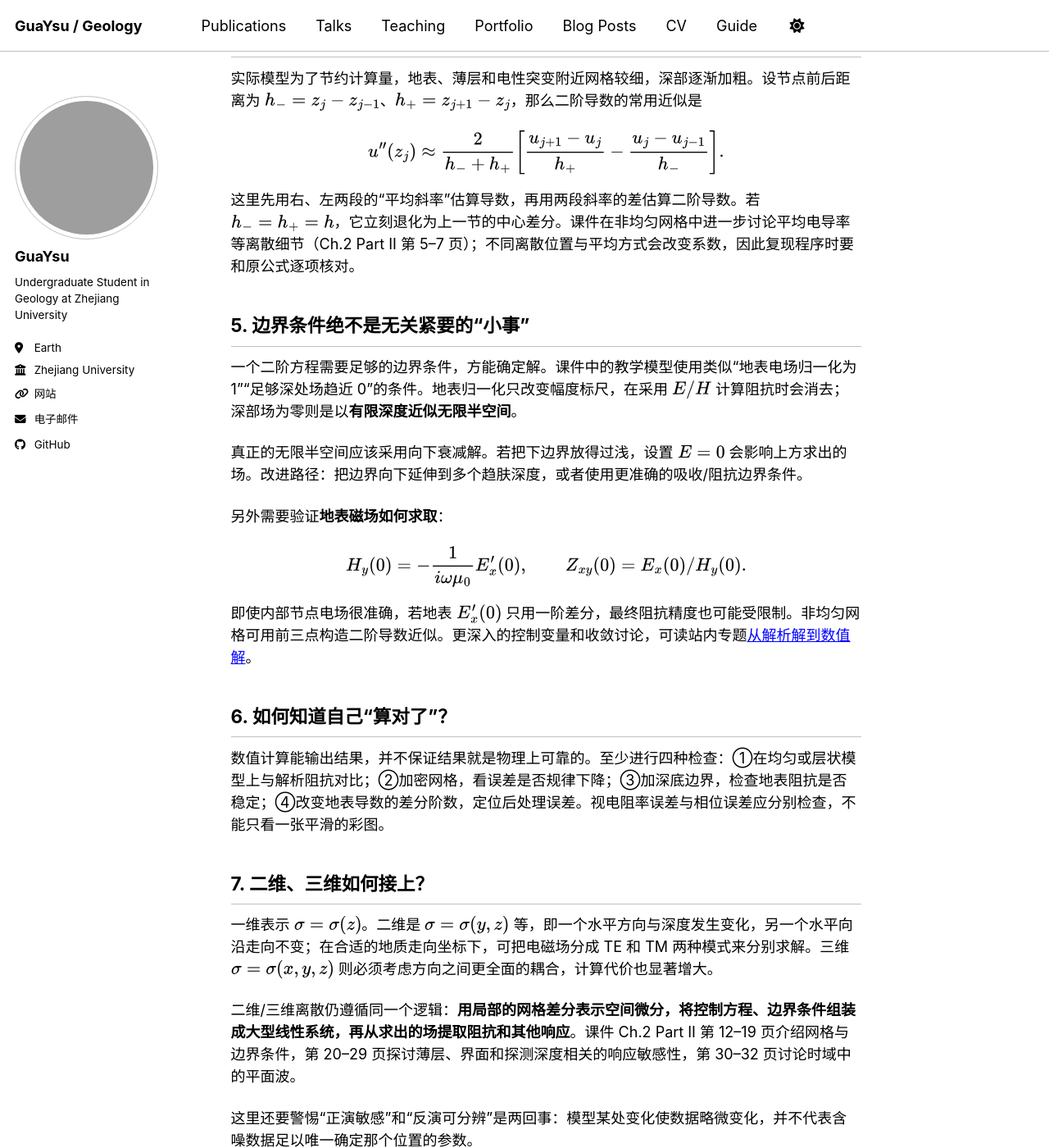
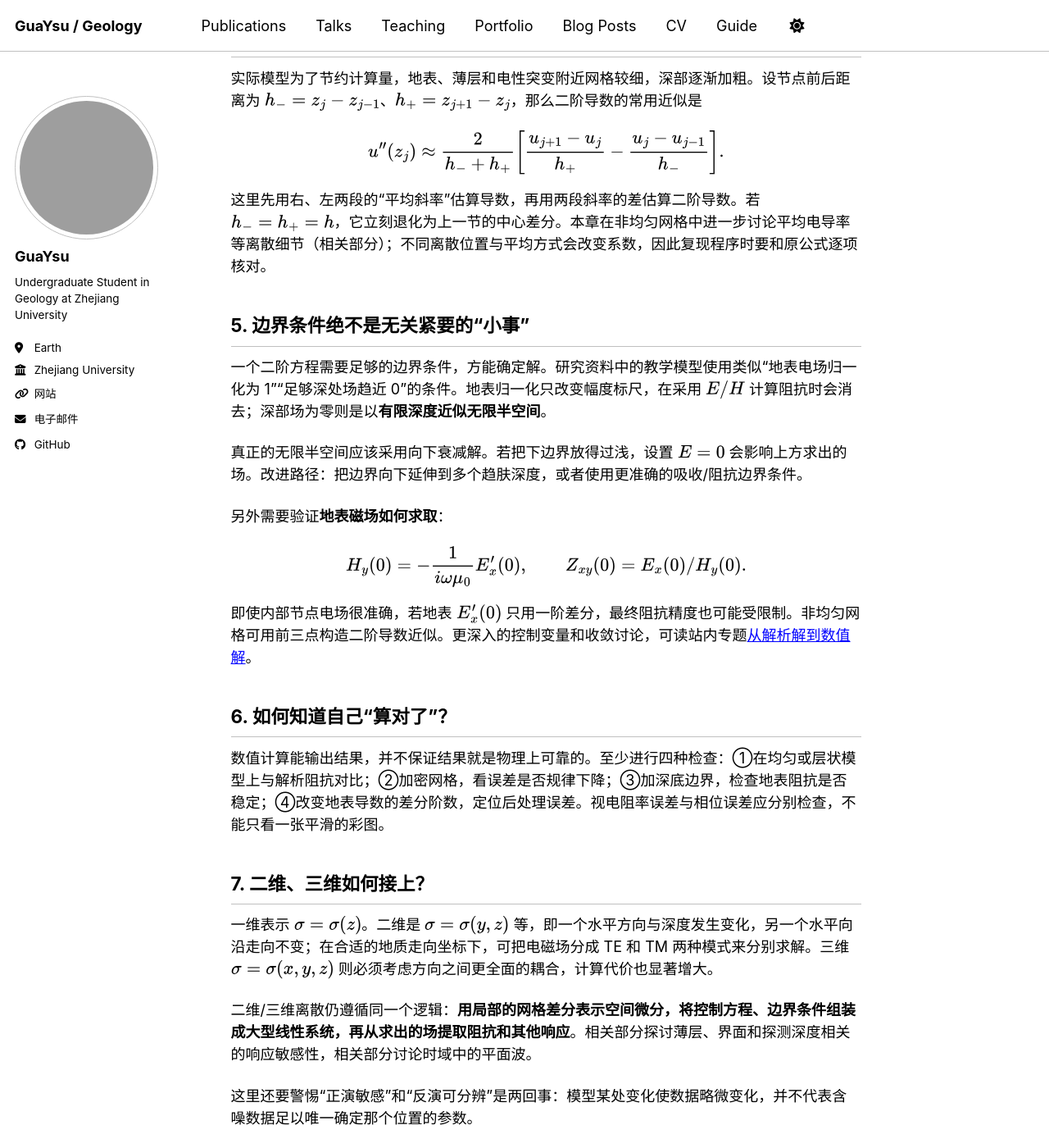
Before and after one commit to GuaYsu/guaysu.github.io, a Jekyll site: the page built from _posts/2026-10-21-mt-course-03-finite-difference.md, in a window 1280 px wide and 1400 px high, scrolled down 2387 px. Shown: the whole window at 82% size. Built offline with Jekyll 4.4.1, drawn with Linux system fonts in a browser that asks for light colours; a script bundle is joined from its source files by our own code; library files that are not in the unit come from our copies; some of the changed text lies outside the part shown; grey boxes are pictures that could not be loaded.

Commit message:
docs(mt): make 03-finite-difference independent of lecture slides

```diff
--- a/_posts/2026-10-21-mt-course-03-finite-difference.md
+++ b/_posts/2026-10-21-mt-course-03-finite-difference.md
@@ -98,11 +98,11 @@ u''(z_j)\approx\frac{2}{h_-+h_+}
 \left[\frac{u_{j+1}-u_j}{h_+}-\frac{u_j-u_{j-1}}{h_-}\right].
 $$
 
-这里先用右、左两段的“平均斜率”估算导数，再用两段斜率的差估算二阶导数。若 $h_-=h_+=h$，它立刻退化为上一节的中心差分。课件在非均匀网格中进一步讨论平均电导率等离散细节（Ch.2 Part II 第 5–7 页）；不同离散位置与平均方式会改变系数，因此复现程序时要和原公式逐项核对。
+这里先用右、左两段的“平均斜率”估算导数，再用两段斜率的差估算二阶导数。若 $h_-=h_+=h$，它立刻退化为上一节的中心差分。本章在非均匀网格中进一步讨论平均电导率等离散细节（相关部分）；不同离散位置与平均方式会改变系数，因此复现程序时要和原公式逐项核对。
 
 ## 5. 边界条件绝不是无关紧要的“小事”
 
-一个二阶方程需要足够的边界条件，方能确定解。课件中的教学模型使用类似“地表电场归一化为 1”“足够深处场趋近 0”的条件。地表归一化只改变幅度标尺，在采用 $E/H$ 计算阻抗时会消去；深部场为零则是以**有限深度近似无限半空间**。
+一个二阶方程需要足够的边界条件，方能确定解。研究资料中的教学模型使用类似“地表电场归一化为 1”“足够深处场趋近 0”的条件。地表归一化只改变幅度标尺，在采用 $E/H$ 计算阻抗时会消去；深部场为零则是以**有限深度近似无限半空间**。
 
 真正的无限半空间应该采用向下衰减解。若把下边界放得过浅，设置 $E=0$ 会影响上方求出的场。改进路径：把边界向下延伸到多个趋肤深度，或者使用更准确的吸收/阻抗边界条件。
 
@@ -123,7 +123,7 @@ $$
 
 一维表示 $\sigma=\sigma(z)$。二维是 $\sigma=\sigma(y,z)$ 等，即一个水平方向与深度发生变化，另一个水平向沿走向不变；在合适的地质走向坐标下，可把电磁场分成 TE 和 TM 两种模式来分别求解。三维 $\sigma=\sigma(x,y,z)$ 则必须考虑方向之间更全面的耦合，计算代价也显著增大。
 
-二维/三维离散仍遵循同一个逻辑：**用局部的网格差分表示空间微分，将控制方程、边界条件组装成大型线性系统，再从求出的场提取阻抗和其他响应**。课件 Ch.2 Part II 第 12–19 页介绍网格与边界条件，第 20–29 页探讨薄层、界面和探测深度相关的响应敏感性，第 30–32 页讨论时域中的平面波。
+二维/三维离散仍遵循同一个逻辑：**用局部的网格差分表示空间微分，将控制方程、边界条件组装成大型线性系统，再从求出的场提取阻抗和其他响应**。相关部分探讨薄层、界面和探测深度相关的响应敏感性，相关部分讨论时域中的平面波。
 
 这里还要警惕“正演敏感”和“反演可分辨”是两回事：模型某处变化使数据略微变化，并不代表含噪数据足以唯一确定那个位置的参数。
 
@@ -131,6 +131,4 @@ $$
 
 1. 把 $u_{j-1}=1,u_j=2,u_{j+1}=4,h=1$ 代入二阶差分，得到多少？答案：$(1-4+4)/1=1$。
 2. 若差分误差主要为 $O(h^2)$，间距减半，主要误差预计变为多少？答案：约 $1/4$。
-3. “三维电磁场”与“三维地下电阻率结构”是否同义？答案：不是；一维地层中仍有多个电场、磁场分量。
-
-**课件定位：** Ch.2 Part II 第 4–32 页；关于算法诊断，参见相关数值实验专题。**下一讲：**[野外观测与仪器](/posts/2026/10/mt-course-04-field/)。
+3. “三维电磁场”与“三维地下电阻率结构”是否同义？答案：不是；一维地层中仍有多个电场、磁场分量 **下一讲：**[野外观测与仪器](/posts/2026/10/mt-course-04-field/)。
```
